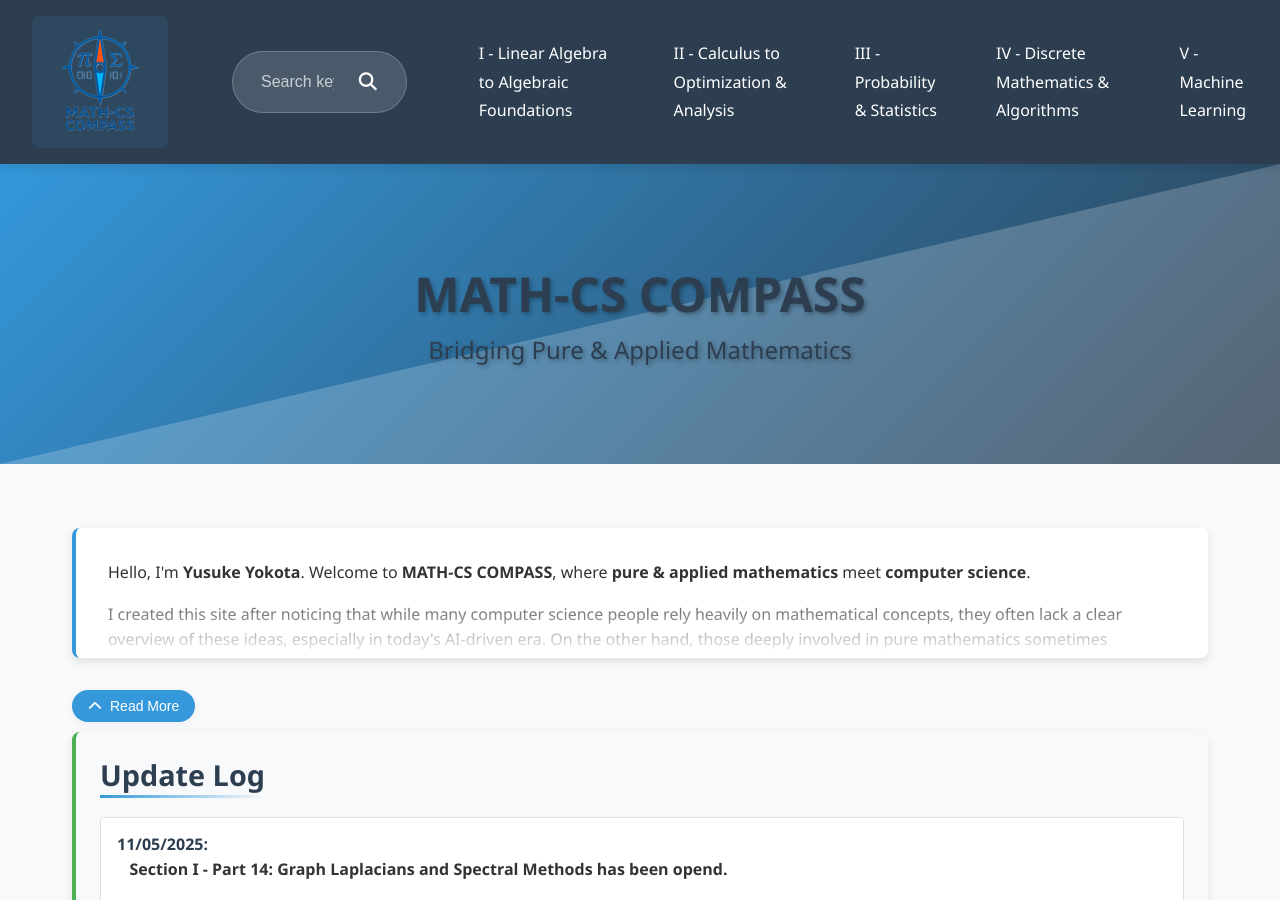
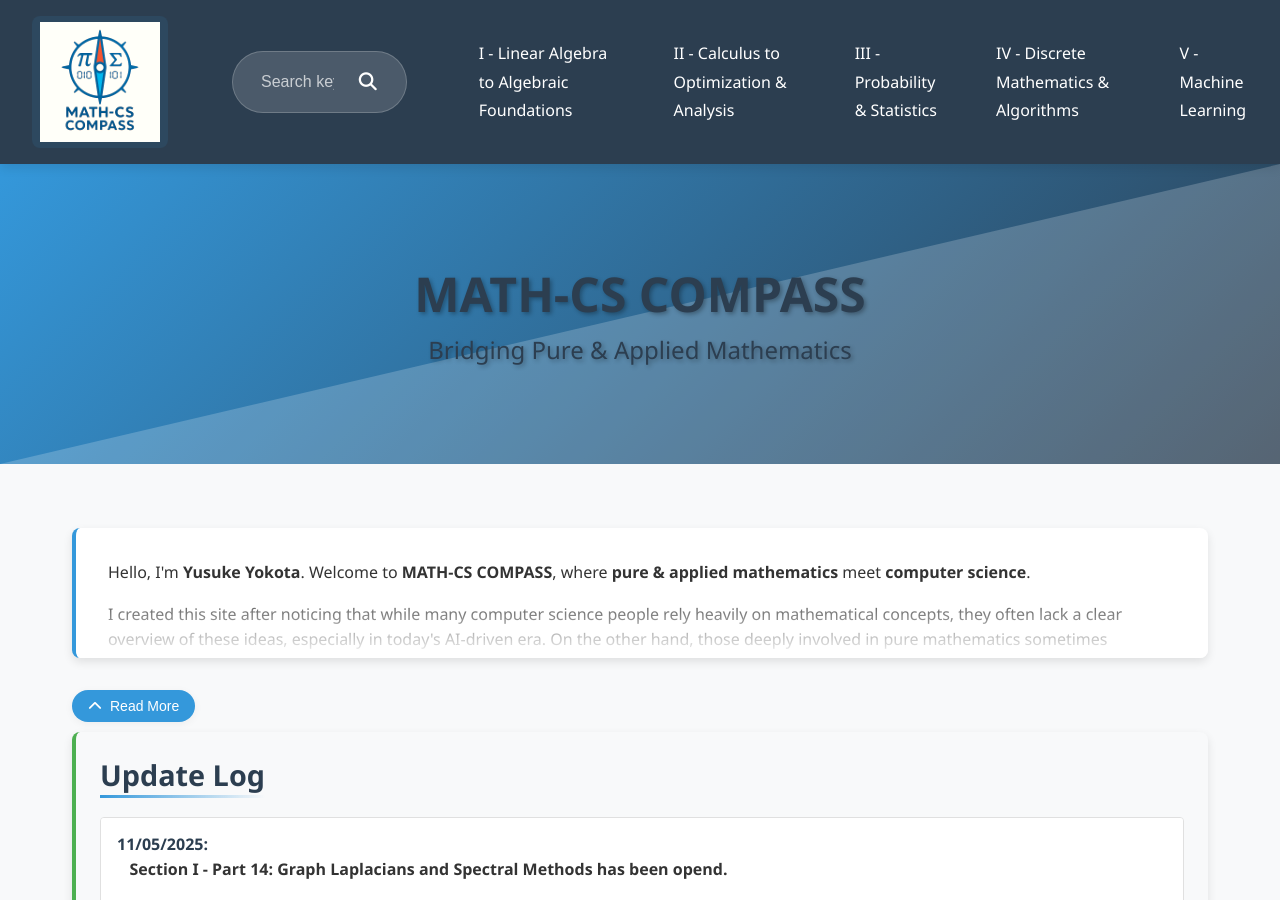
Before and after one commit to Yusukey01/yusukey01.github.io, a Jekyll site: the page built from index.html, in a window 1280 px wide and 900 px high. Built offline with Jekyll 4.4.1, drawn with Linux system fonts in a browser that asks for light colours.

Commit message:
add our logo on home

```diff
--- a/_includes/header.html
+++ b/_includes/header.html
@@ -5,7 +5,7 @@
             <a href="{% if page.level == 'home' %}index.html{% elsif page.level == 'section' %}../../index.html{% elsif page.level == 'detail' %}../../../index.html{% else %}../../../index.html{% endif %}"
                class="logo-link {% if page.url == '/' or page.url == '/index.html' %}active{% endif %}"
                title="Home - Math-CS Compass">
-                <img src="{% if page.level == 'home' %}../images/test1.png{% elsif page.level == 'section' %}../../images/test1.png{% elsif page.level == 'detail' %}../../images/test1.png{% else %}../../../images/test1.png{% endif %}"
+                <img src="{% if page.level == 'home' %}../images/icon_x512.png{% elsif page.level == 'section' %}../../images/icon_x512.png{% elsif page.level == 'detail' %}../../images/icon_x512.png{% else %}../../../images/icon_x512.png{% endif %}"
                      alt="Math-CS Compass Logo"
                      class="nav-logo">
             </a>
```
